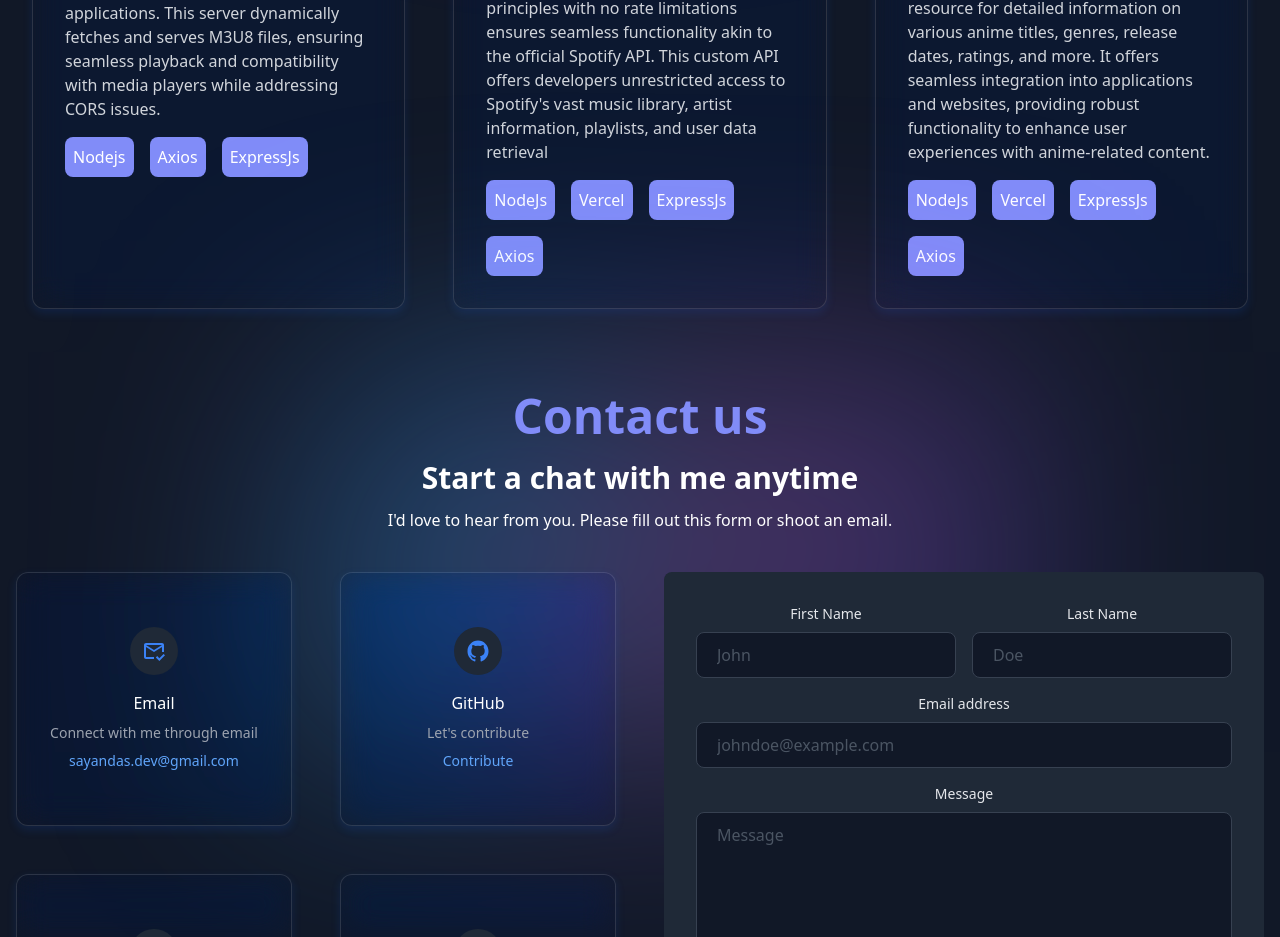
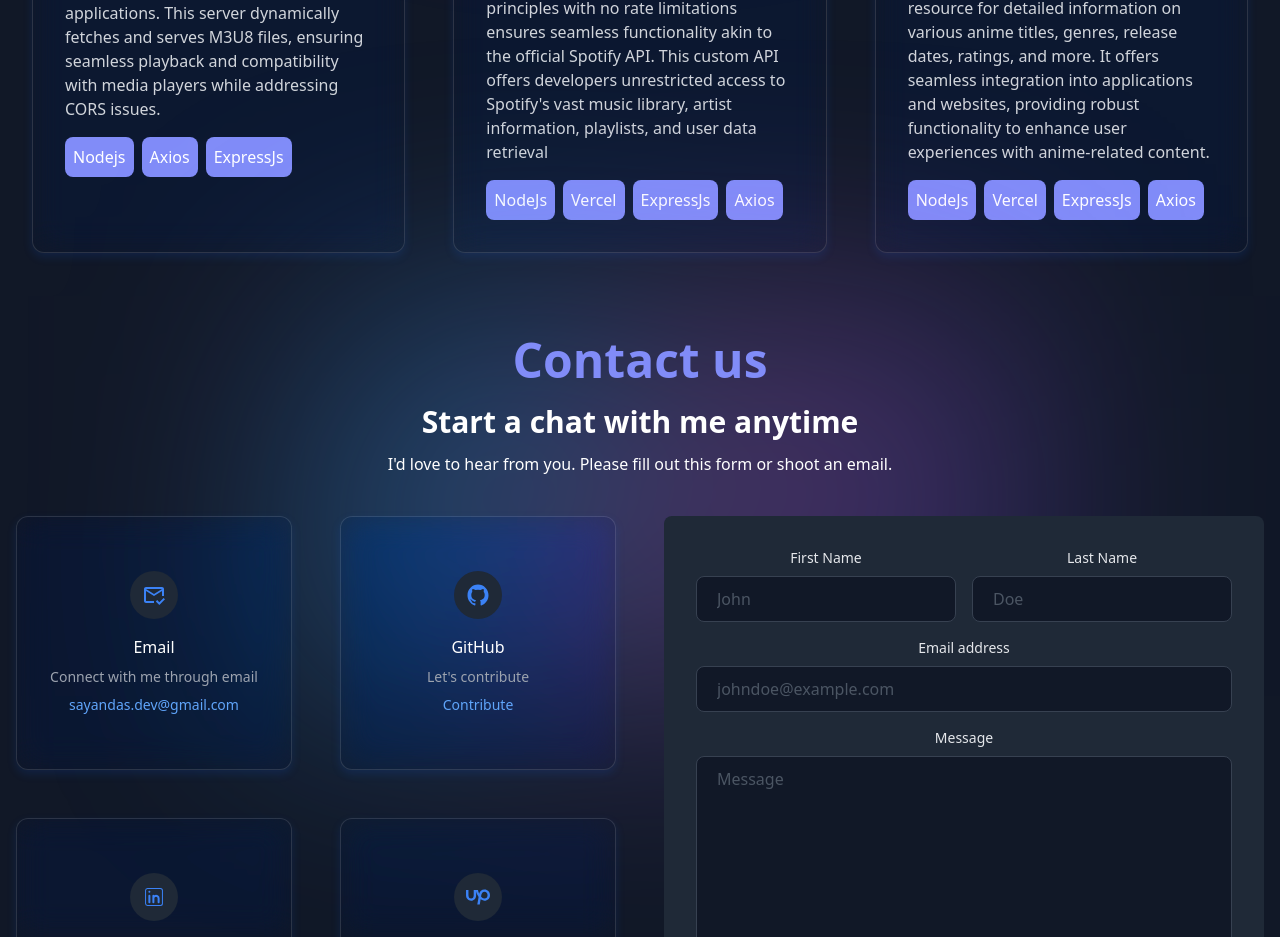
Before and after one commit to itzzzme/portfolio, a React (Vite) app: page / in a window 1280 px wide. Shown: the part 1640-2577 px from the top of the page. Built offline with nearby package versions, Linux system fonts and the light colour scheme.

Commit message:
Update Project.jsx

```diff
--- a/src/components/Project.jsx
+++ b/src/components/Project.jsx
@@ -32,7 +32,7 @@
                                     </div>
                                     <h4 className="text-lg text-white font-semibold">{item.title}</h4>
                                     <p className="text-left text-gray-300">{item.desc}</p>
-                                    <ul className="flex flex-wrap justify-start items-center gap-4 mt-4">
+                                    <ul className="flex flex-wrap justify-start items-center gap-2 mt-4">
                                         {item.techs.map((tech, index) => (
                                             <li
                                                 key={index}
```
